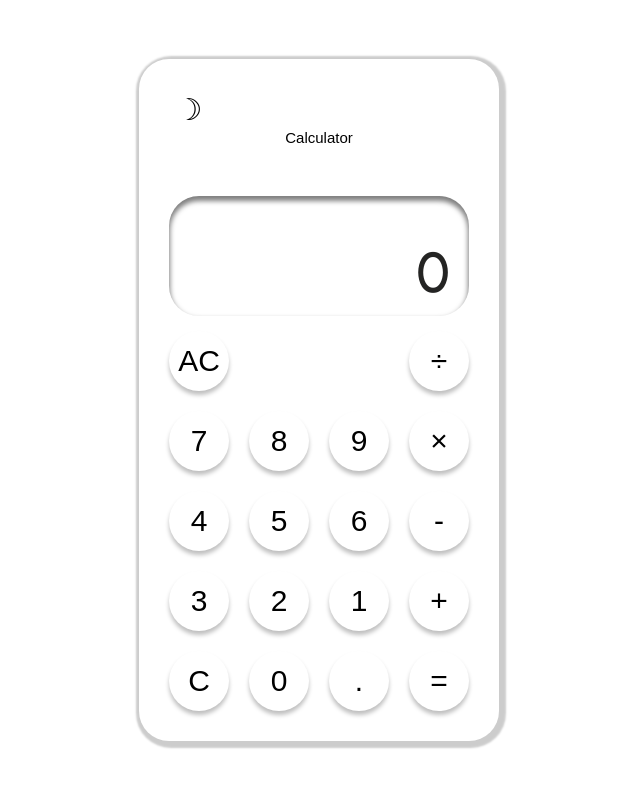
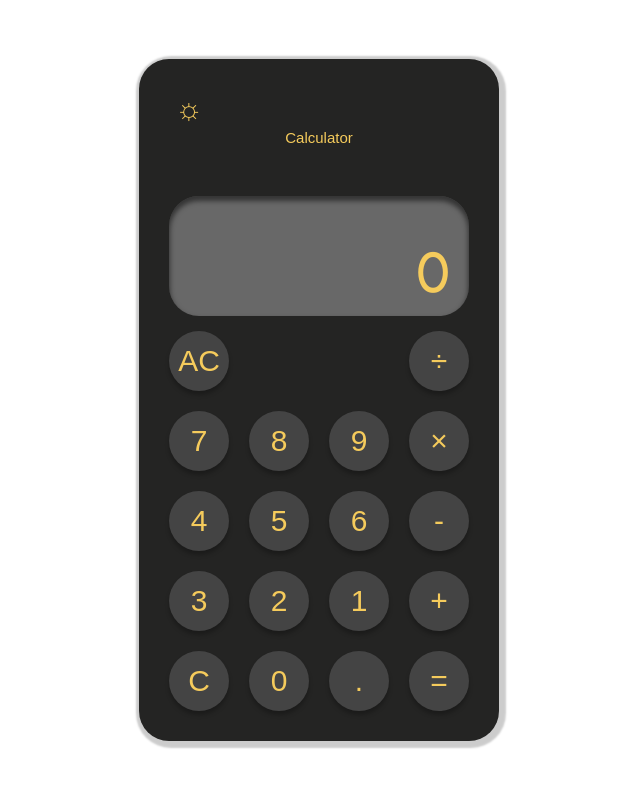
Before and after one commit to deivgin/calculator, a React app: page / in a window 1280 px wide. Shown: the top 788 px of the page, without its empty margins (321-961 px from the left). Built offline with nearby package versions, Linux system fonts and the light colour scheme.

Commit message:
Add local storage

```diff
--- a/src/components/Calculator/Calculator.tsx
+++ b/src/components/Calculator/Calculator.tsx
@@ -10,6 +10,7 @@ import {
   State,
   initialState,
 } from "./components/model";
+import useLocalStorage from "./hooks/useLocalStorage";
 
 const actions: Action[] = ["=", "C", "."];
 const numbers: Operand[] = [0, 1, 2, 3, 4, 5, 6, 7, 8, 9];
@@ -17,11 +18,15 @@ const operations: Operator[] = ["×", "÷", "-", "+"];
 
 const Calculator = () => {
   const [state, setState] = useState<State>(initialState);
-  const { prevOperand, currOperand, operation, isCalculated, calcName } = state;
+  const { prevOperand, currOperand, operation, isCalculated } = state;
+  const [storedName, setStoredName] = useLocalStorage(
+    "calculator_name",
+    "Calculator"
+  );
 
   useEffect(() => {
-    setState({ ...initialState, calcName: calcName });
-  }, [calcName]);
+    setState({ ...initialState });
+  }, [storedName]);
 
   const chooseOperand = (num: number) => {
     if ((currOperand.length === 0 && num === 0) || currOperand.length > 21)
@@ -108,16 +113,13 @@ const Calculator = () => {
   };
 
   const changeCalcName = (value: string) => {
-    setState((prevState) => ({
-      ...prevState,
-      calcName: value,
-    }));
+    setStoredName(value);
   };
 
   return (
     <div className="calculator">
       <ThemeChanger />
-      <CalculatorName calcName={calcName} changeCalcName={changeCalcName} />
+      <CalculatorName calcName={storedName} changeCalcName={changeCalcName} />
       <Screen
         prevOperand={prevOperand}
         currOperand={currOperand}
--- a/src/components/Calculator/components/CalculatorName.tsx
+++ b/src/components/Calculator/components/CalculatorName.tsx
@@ -5,9 +5,9 @@ interface Props {
   changeCalcName: (value: string) => void;
 }
 
-const CalculatorName: React.FC<Props> = ({ changeCalcName }) => {
+const CalculatorName: React.FC<Props> = ({ calcName, changeCalcName }) => {
   const inputRef = useRef<HTMLInputElement>(null);
-  const [value, setValue] = useState("Calculator");
+  const [value, setValue] = useState(calcName);
   return (
     <form
       className="calculator__name"
--- a/src/components/Calculator/components/ThemeChanger.tsx
+++ b/src/components/Calculator/components/ThemeChanger.tsx
@@ -1,17 +1,27 @@
 import { useEffect, useState } from "react";
+import useLocalStorage from "../hooks/useLocalStorage";
 
 const ThemeChanger = () => {
-  const [darkMode, setDarkMode] = useState(false);
+  const [theme, setThemeMode] = useLocalStorage("mode_dark", "dark");
 
   useEffect(() => {
-    darkMode
+    theme === "dark"
       ? document.querySelector(".calculator")?.classList.add("dark-mode")
       : document.querySelector(".calculator")?.classList.remove("dark-mode");
-  }, [darkMode]);
+  }, [theme]);
 
   return (
-    <button className="theme-changer" onClick={() => setDarkMode(!darkMode)}>
-      {darkMode ? <div>&#9788;</div> : <div>&#9789;</div>}
+    <button
+      className="theme-changer"
+      onClick={() => {
+        if (theme === "light") {
+          setThemeMode("dark");
+        } else if (theme === "dark") {
+          setThemeMode("light");
+        }
+      }}
+    >
+      {theme === "dark" ? <div>&#9788;</div> : <div>&#9789;</div>}
     </button>
   );
 };
--- a/src/components/Calculator/components/model.ts
+++ b/src/components/Calculator/components/model.ts
@@ -3,7 +3,6 @@ export interface State {
   currOperand: string;
   operation: Operator | null;
   isCalculated?: boolean;
-  calcName: string;
 }
 
 export const initialState: State = {
@@ -11,7 +10,6 @@ export const initialState: State = {
   currOperand: "",
   operation: null,
   isCalculated: false,
-  calcName: "Calculator",
 };
 
 export type Operand = 0 | 1 | 2 | 3 | 4 | 5 | 6 | 7 | 8 | 9;
--- /dev/null
+++ b/src/components/Calculator/hooks/useLocalStorage.tsx
@@ -0,0 +1,28 @@
+import { useState } from "react";
+
+const useLocalStorage = <T extends unknown>(key: string, initialValue: T) => {
+  const [storedValue, setStoredValue] = useState<T>(() => {
+    try {
+      const item = window.localStorage.getItem(key);
+      return item ? JSON.parse(item) : initialValue;
+    } catch (err) {
+      console.error(err);
+      return initialValue;
+    }
+  });
+
+  const setValue = (value: T | ((val: T) => T)) => {
+    try {
+      const valueToStore =
+        value instanceof Function ? value(storedValue) : value;
+      setStoredValue(valueToStore);
+      window.localStorage.setItem(key, JSON.stringify(valueToStore));
+    } catch (err) {
+      console.error(err);
+    }
+  };
+
+  return [storedValue, setValue] as const;
+};
+
+export default useLocalStorage;
```
Also changed, not shown: 1 other file (tests, documents, lock files or other folders).
